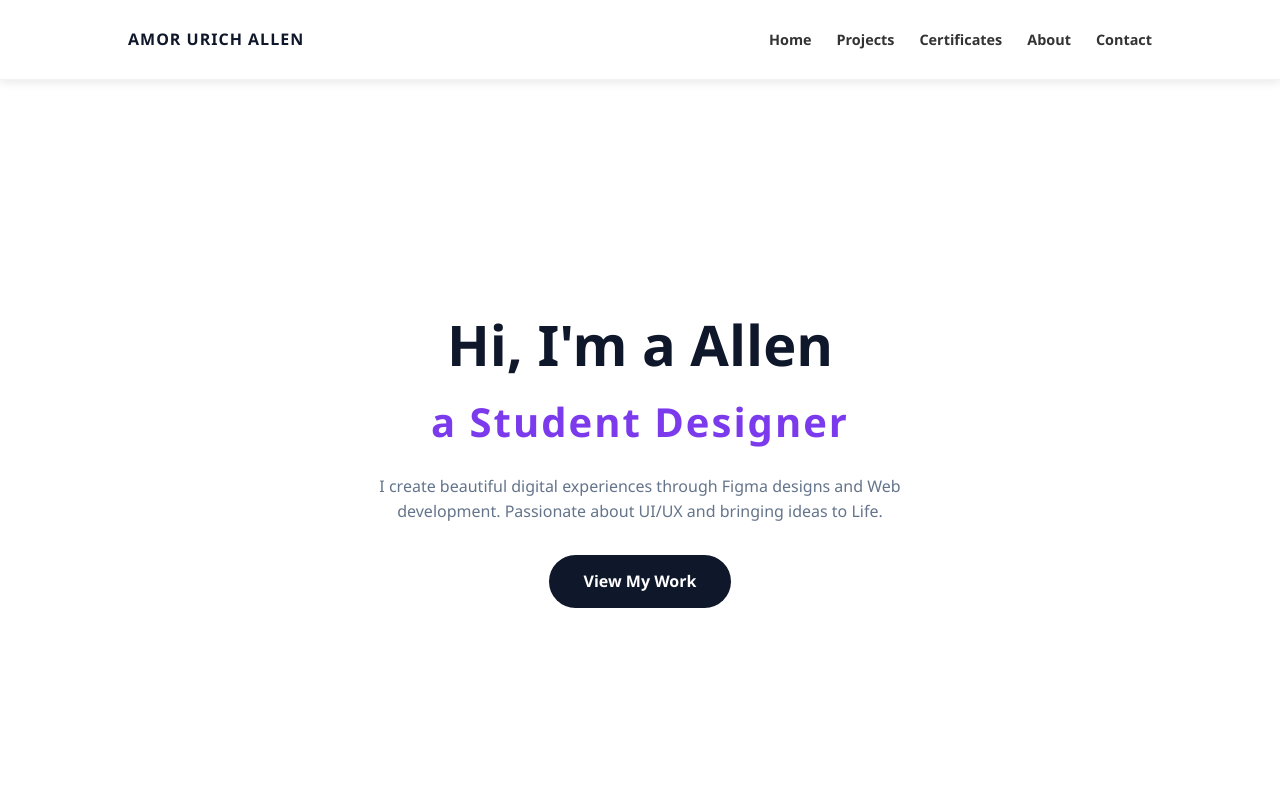
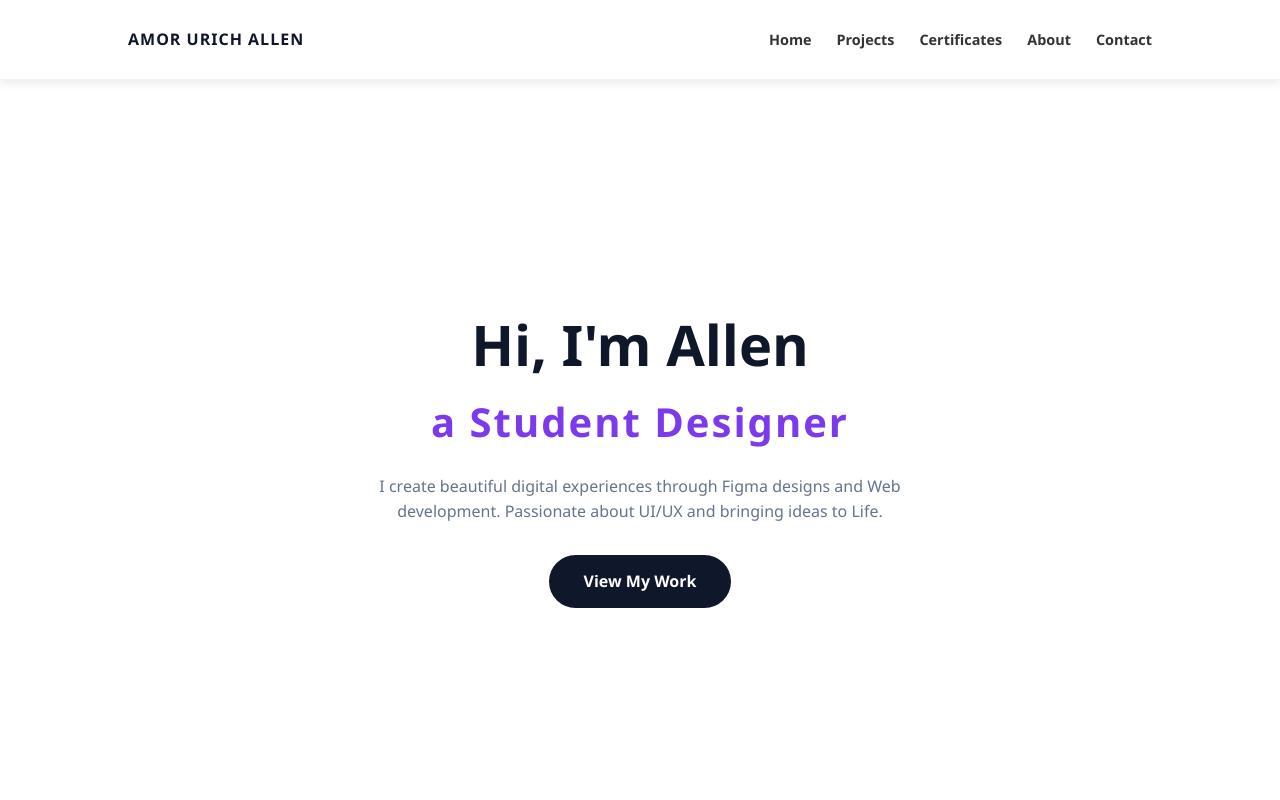
Before and after one commit to Urichallenamor/Amorurichallen, a plain HTML site: page index.html in a window 1280 px wide. Shown: the top 800 px of the page. Drawn offline with Linux system fonts and the light colour scheme.

Commit message:
Update index.html

```diff
--- a/index.html
+++ b/index.html
@@ -20,7 +20,7 @@
     </nav>
 
     <header id="home" class="hero container">
-        <h1>Hi, I'm a Allen</h1>
+        <h1>Hi, I'm Allen</h1>
         <h2>a Student Designer</h2>
         <p>I create beautiful digital experiences through Figma designs and Web development. Passionate about UI/UX and bringing ideas to Life.</p>
         <a href="#projects" class="btn-primary">View My Work</a>
```
